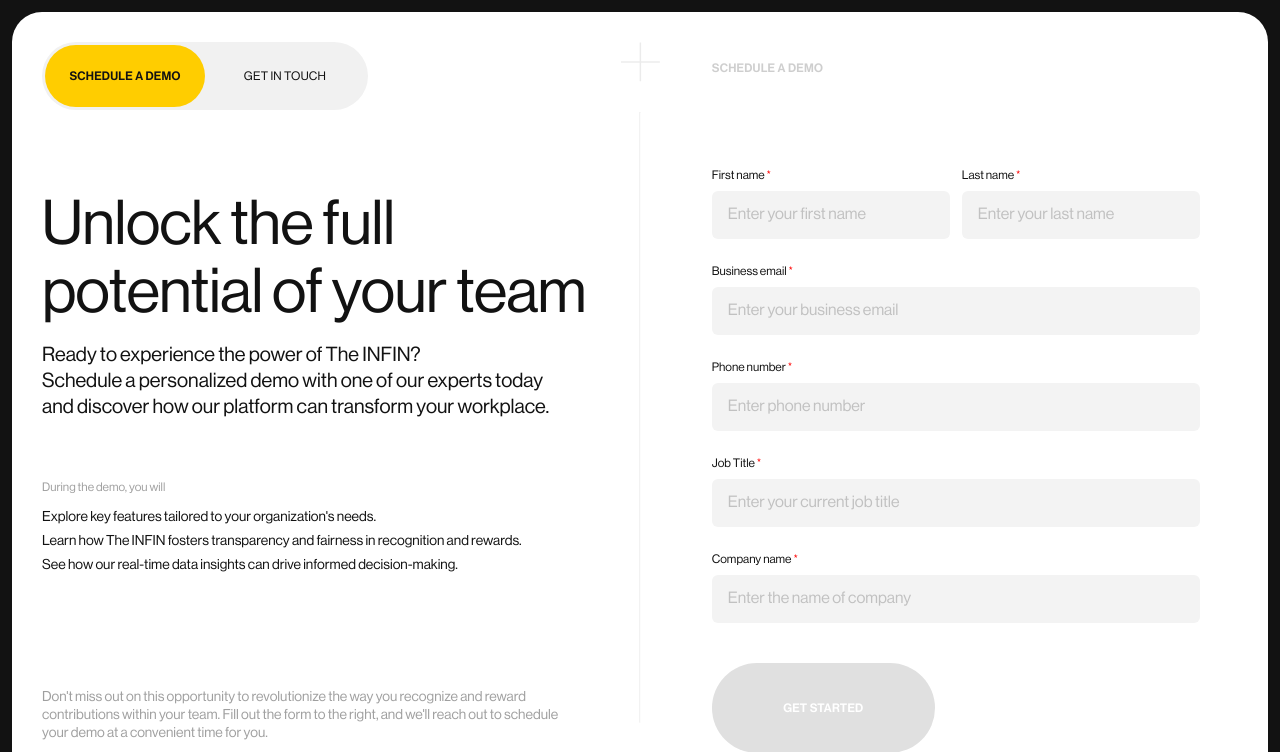
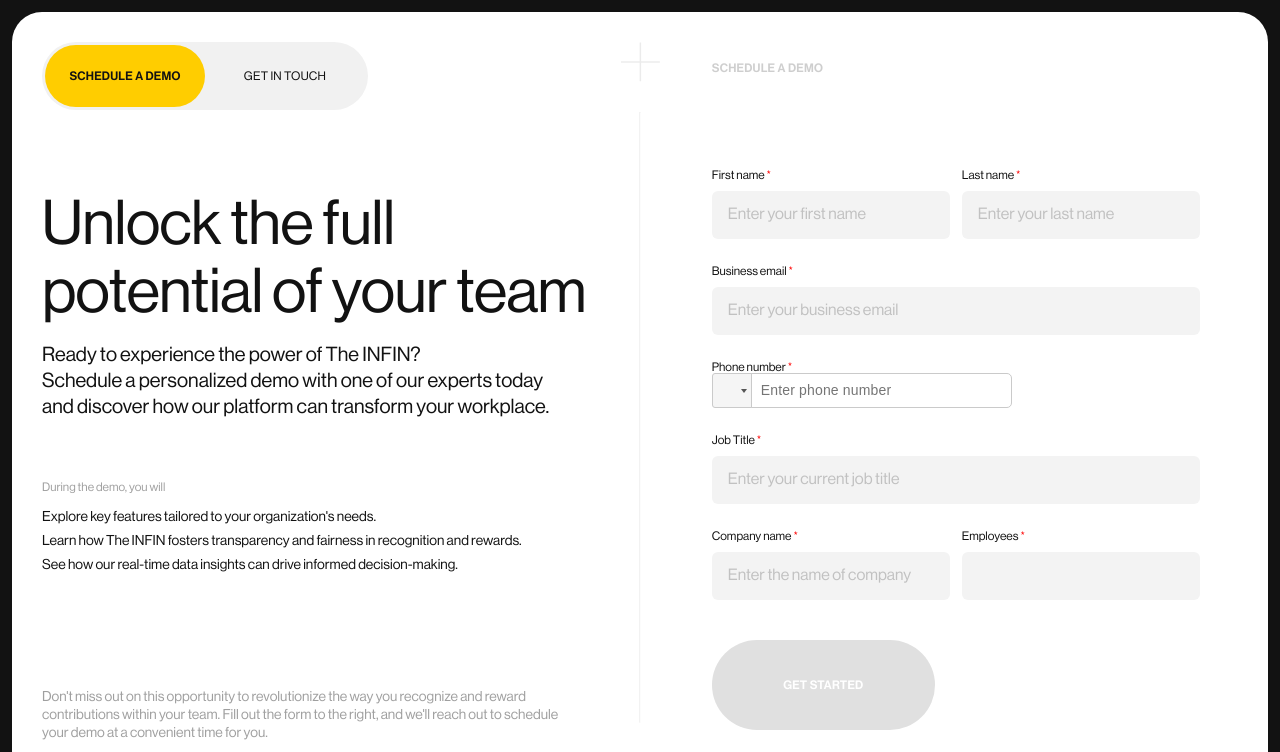
Before and after one commit to IhorLeonov/the-infin-full, a Next.js app: page /contact in a window 1280 px wide. Shown: the part 527-1279 px from the top of the page. Built offline with nearby package versions, Linux system fonts and the light colour scheme.

Commit message:
UPD | contact form

```diff
--- a/package.json
+++ b/package.json
@@ -15,6 +15,8 @@
     "react": "^18",
     "react-dom": "^18",
     "react-hook-form": "^7.51.5",
+    "react-phone-input-2": "^2.15.1",
+    "react-phone-number-input": "^3.4.3",
     "react-swipeable": "^7.0.1",
     "sharp": "^0.33.3"
   },
--- a/src/app/layout.tsx
+++ b/src/app/layout.tsx
@@ -1,6 +1,10 @@
 import type { Metadata } from 'next';
 import localFont from 'next/font/local';
+
 import '../styles/globals.scss';
+import '../styles/main.css';
+
+import 'react-phone-input-2/lib/style.css';
 
 import { AppContextProvider } from '@/context/app.context';
 import ClientLayout from '@/components/ClientLayout';
--- a/src/components/atoms/Input.tsx
+++ b/src/components/atoms/Input.tsx
@@ -11,7 +11,7 @@
     HTMLInputElement
   > {
   error?: FieldError;
-  placeholder: string;
+  placeholder?: string;
 }
 
 const InputComponent = (
--- a/src/components/organisms/ContactComponents/Contact.tsx
+++ b/src/components/organisms/ContactComponents/Contact.tsx
@@ -51,9 +51,9 @@
             </p>
 
             {isActiveSection === 'left' ? (
-              <ScheduleDemoForm id="#schedule-demo" className={styles.form} />
+              <ScheduleDemoForm id="#schedule" className={styles.form} />
             ) : (
-              <GetInTouchForm id="#get-in-touch" className={styles.form} />
+              <GetInTouchForm id="#getintouch" className={styles.form} />
             )}
           </div>
         </div>
--- a/src/components/organisms/ContactComponents/ScheduleDemoForm.tsx
+++ b/src/components/organisms/ContactComponents/ScheduleDemoForm.tsx
@@ -4,9 +4,13 @@
 import styles from '../../../styles/components/pages/Contact/ScheduleDemoForm.module.scss';
 import clsx from 'clsx';
 
-import { useForm } from 'react-hook-form';
+import PhoneInput from 'react-phone-input-2';
+
+import { Controller, useForm } from 'react-hook-form';
 import { Input } from '@/components/atoms/Input';
 import { Button } from '@/components/atoms/Button';
+import { title } from 'process';
+import { relative } from 'path';
 
 interface ScheduleDemoFormProps
   extends DetailedHTMLProps<HTMLAttributes<HTMLFormElement>, HTMLFormElement> {
@@ -49,12 +53,12 @@
       className={clsx(styles.form, className)}
       {...props}
     >
-      <div className={styles.nameBox}>
+      <div className={styles.labelBox}>
         <label className={styles.label}>
           First name <span className={styles.labelAccent}>*</span>
           <Input
             {...register('firstName', {
-              required: { value: true, message: '' },
+              required: true,
             })}
             className={styles.input}
             placeholder="Enter your first name"
@@ -66,7 +70,7 @@
           Last name <span className={styles.labelAccent}>*</span>
           <Input
             {...register('lastName', {
-              required: { value: true, message: '' },
+              required: true,
             })}
             placeholder="Enter your last name"
             className={styles.input}
@@ -79,7 +83,7 @@
         Business email <span className={styles.labelAccent}>*</span>
         <Input
           {...register('email', {
-            required: { value: true, message: '' },
+            required: true,
           })}
           placeholder="Enter your business email"
           className={styles.input}
@@ -89,13 +93,32 @@
 
       <label className={styles.label}>
         Phone number <span className={styles.labelAccent}>*</span>
-        <Input
+        {/* <Input
           {...register('phone', {
-            required: { value: true, message: '' },
+            required: true,
           })}
           placeholder="Enter phone number"
           className={styles.input}
           error={errors.phone}
+        /> */}
+        <Controller
+          control={control}
+          name="phone"
+          rules={{ required: true }}
+          render={({ field: { ...field } }) => (
+            <PhoneInput
+              {...field}
+              inputProps={{
+                name: 'phone',
+                required: true,
+              }}
+              specialLabel={''}
+              countryCodeEditable={false}
+              placeholder="Enter phone number"
+              containerClass={styles.containerClass}
+              dropdownClass={styles.dropdownClass}
+            />
+          )}
         />
       </label>
 
@@ -103,7 +126,7 @@
         Job Title <span className={styles.labelAccent}>*</span>
         <Input
           {...register('jobTitle', {
-            required: { value: true, message: '' },
+            required: true,
           })}
           placeholder="Enter your current job title"
           className={styles.input}
@@ -111,17 +134,30 @@
         />
       </label>
 
+      <div className={styles.labelBox}>
         <label className={styles.label}>
           Company name <span className={styles.labelAccent}>*</span>
           <Input
             {...register('company', {
-            required: { value: true, message: '' },
+              required: true,
             })}
             placeholder="Enter the name of company"
             className={styles.input}
             error={errors.company}
           />
         </label>
+
+        <label className={styles.label}>
+          Employees <span className={styles.labelAccent}>*</span>
+          <Input
+            {...register('employees', {
+              required: true,
+            })}
+            className={styles.input}
+            error={errors.employees}
+          />
+        </label>
+      </div>
 
       <Button
         appearance="primary"
--- a/src/styles/components/pages/Contact/ScheduleDemoForm.module.scss
+++ b/src/styles/components/pages/Contact/ScheduleDemoForm.module.scss
@@ -11,7 +11,7 @@
   max-width: 488px;
 }
 
-.nameBox {
+.labelBox {
   display: grid;
   grid-template-columns: 1fr 1fr;
   gap: 12px;
@@ -31,6 +31,18 @@
   margin-top: 10px;
 }
 
+.containerClass {
+}
+
+.dropdownClass {
+  // z-index: 1000 !important;
+}
+
+.phoneInput {
+  display: flex;
+  height: 48px;
+}
+
 .submitBtn {
   margin-top: 14px;
 }
@@ -41,7 +53,7 @@
     max-width: 100%;
   }
 
-  .nameBox {
+  .labelBox {
     grid-template-columns: 1fr;
     gap: 24px;
   }
--- /dev/null
+++ b/src/styles/main.css
@@ -0,0 +1,6 @@
+/* .country-list,
+.react-tel-input,
+.country,
+.selected-flag {
+  z-index: 999 !important;
+} */
```
Also changed, not shown: src/components/organisms/HomeComponents/Hero.tsx (+8 -3 lines), 1 other file (tests, documents, lock files or other folders). Lines whose indentation alone changed are shown as unchanged.
